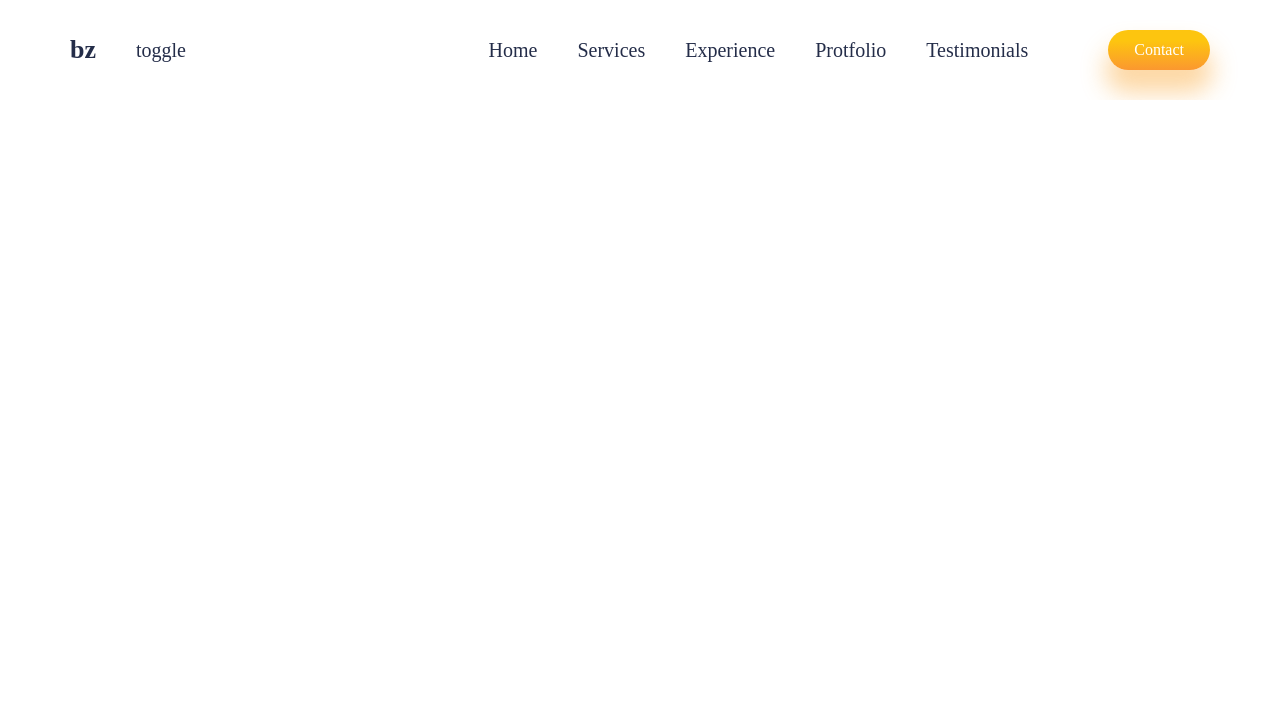
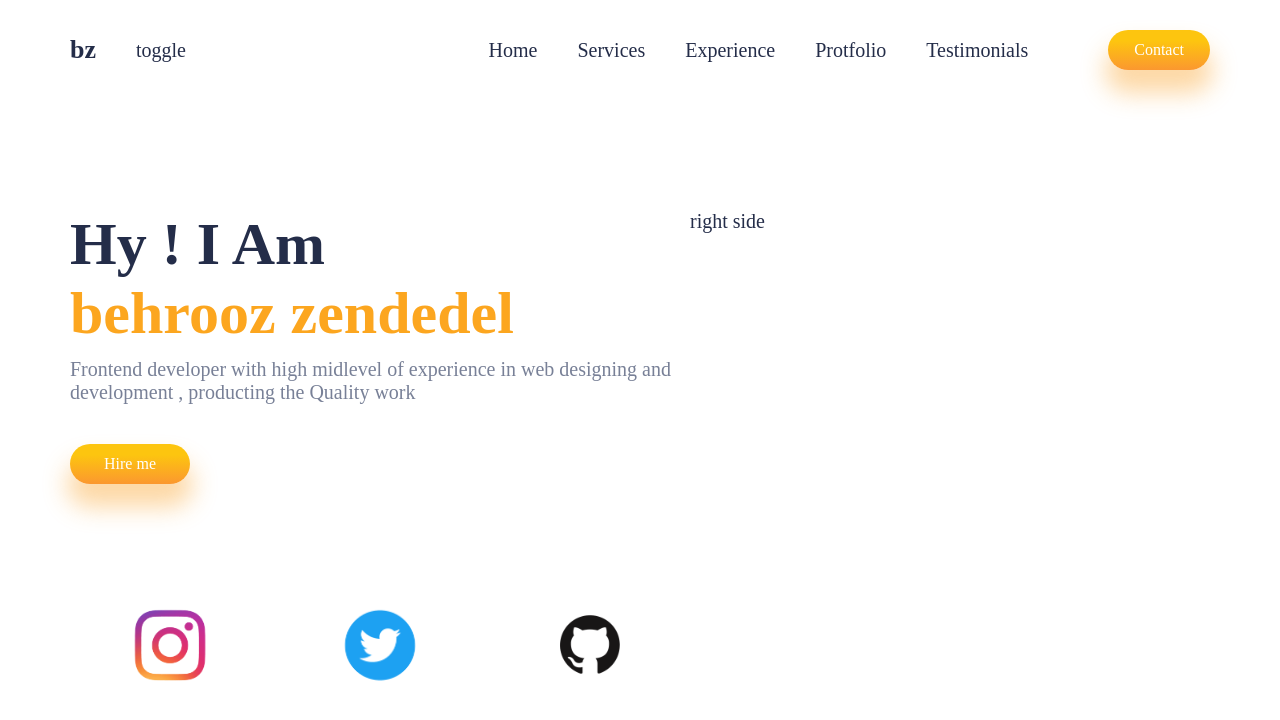
Before and after one commit to Behrooz-zendehdel/website-optimazied-desgin, a React (Create React App) app: page / in a window 1280 px wide. Shown: the top 720 px of the page. Built offline with nearby package versions, Linux system fonts and the light colour scheme; a web font is replaced by a local one.

Commit message:
setructure intro left side and css

```diff
--- a/src/App.js
+++ b/src/App.js
@@ -1,10 +1,12 @@
 import "./App.css";
+import Intro from "./Components/Intro/Intro";
 import Navbar from "./Components/Navbar/Navbar";
 
 function App() {
   return (
     <div className="App">
       <Navbar />
+      <Intro />
     </div>
   );
 }
--- /dev/null
+++ b/src/Components/Intro/Intro.css
@@ -0,0 +1,61 @@
+.intro {
+  display: flex;
+  height: 77vh;
+  margin-top: 6rem;
+}
+.i-left {
+  display: flex;
+  position: relative;
+  flex: 1;
+  flex-direction: column;
+  gap: 2rem;
+}
+
+.i-name {
+  display: flex;
+  flex-direction: column;
+}
+.i-name > :nth-child(1) {
+  color: var(--black);
+  font-weight: bold;
+  font-size: 3rem;
+}
+.i-name > :nth-child(2) {
+  color: var(--orange);
+  font-weight: bold;
+  font-size: 3rem;
+}
+
+.i-name > :nth-child(3) {
+  font-weight: 100;
+  font-size: 20px;
+  color: var(--gray);
+  margin-top: 10px;
+}
+
+.i-button {
+  width: 6rem;
+  height: 2rem;
+}
+.i-icons {
+  margin-top: 1rem;
+  display: flex;
+  gap: 0.5rem;
+}
+
+.i-icons img {
+  width: 200px;
+  height: 200px;
+  object-fit: cover;
+}
+
+.i-icons > * {
+  transform: scale(0.5);
+}
+.i-icons > *:hover {
+  opacity: 70%;
+  cursor: pointer;
+}
+.i-right {
+  flex: 1;
+}
--- /dev/null
+++ b/src/Components/Intro/Intro.jsx
@@ -0,0 +1,39 @@
+import React from "react";
+import "./Intro.css";
+import Instagram from "../../assets/logo-instagram.png";
+import Twitter from "../../assets/logo-twitter.png";
+import Github from "../../assets/logo-github.png";
+
+const Intro = () => {
+  return (
+    <div className="intro">
+      {/* left side */}
+      <div className="i-left">
+        <div className="i-name">
+          <span> Hy ! I Am </span>
+          <span> behrooz zendedel</span>
+          <span>
+            Frontend developer with high midlevel of experience in web designing
+            and development , producting the Quality work
+          </span>
+        </div>
+        <button className="button i-button">Hire me</button>
+        <div className="i-icons">
+          <a href="https://www.instagram.com/behrooz_zendehdel/">
+            <img src={Instagram} alt="" />
+          </a>
+          <a href="https://twitter.com/BZendedel">
+            <img src={Twitter} alt="" />
+          </a>
+          <a href="https://github.com/Behrooz-zendehdel">
+            <img src={Github} alt="" />
+          </a>
+        </div>
+      </div>
+      {/* right side */}
+      <div className="i-right">right side</div>
+    </div>
+  );
+};
+
+export default Intro;
```
